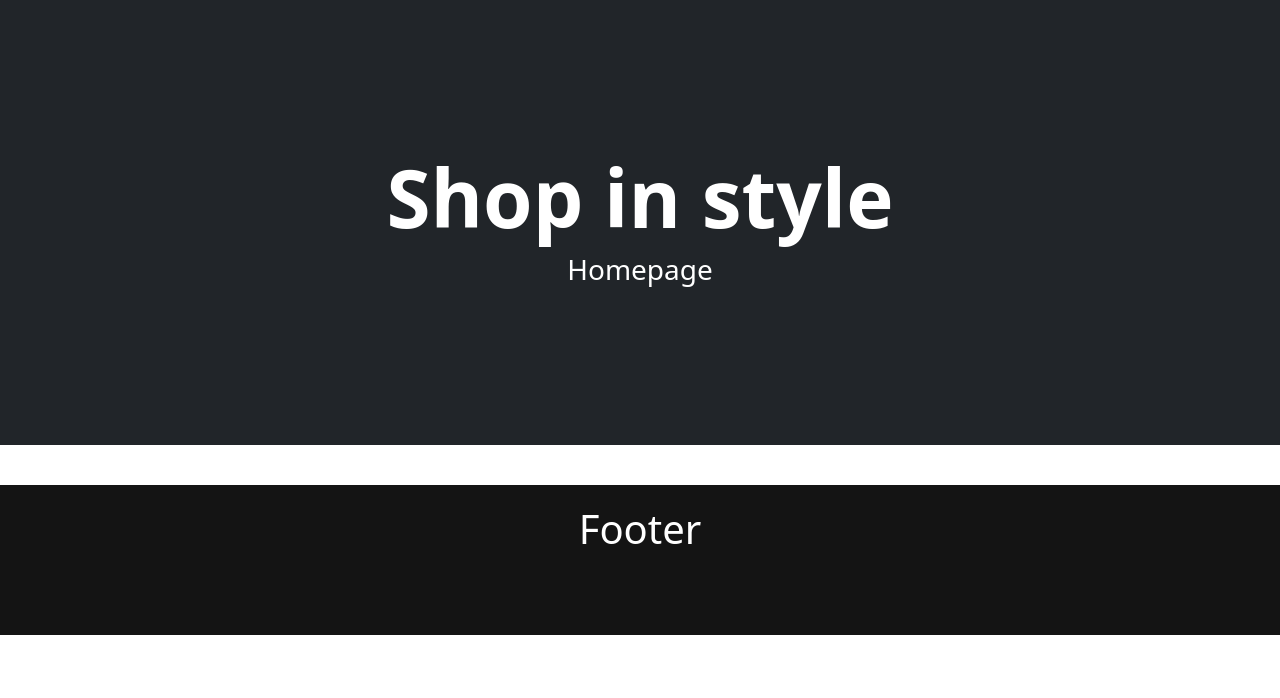
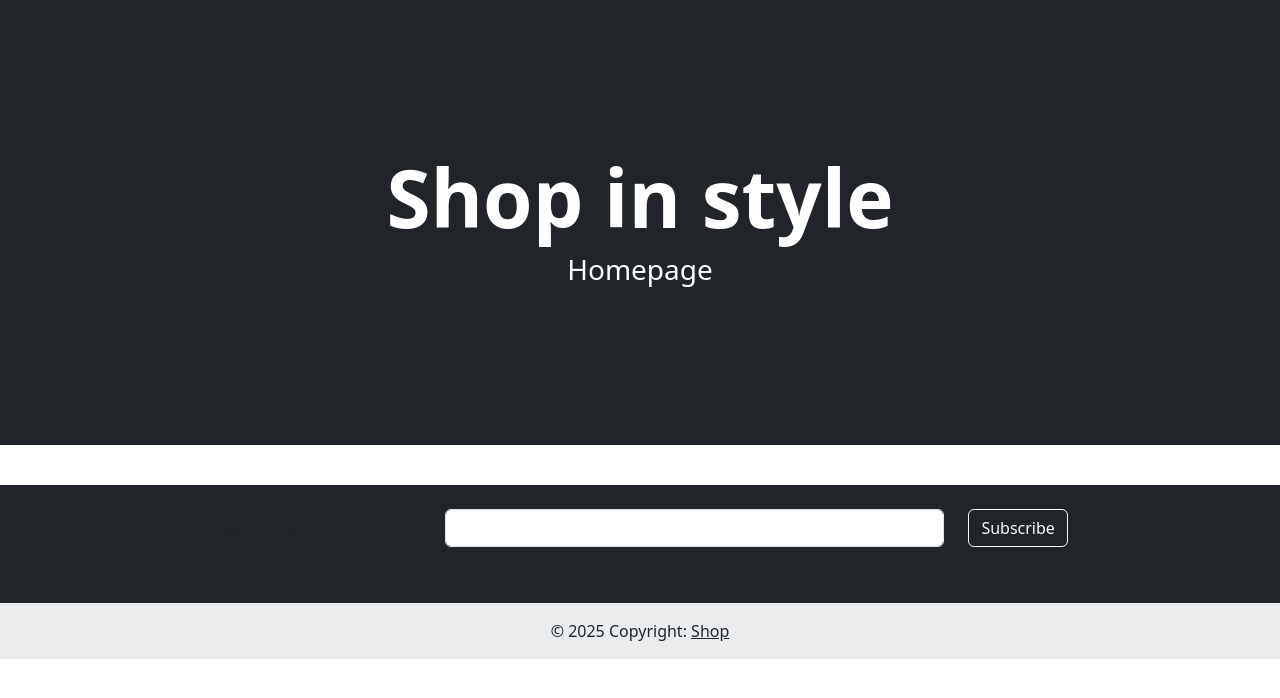
Before and after one commit to Verbal27/electronics_app, a Django app: page / in a window 1280 px wide. Shown: the part 57-755 px from the top of the page. Run offline with Django 5.2, Linux system fonts and the light colour scheme; data that the repository does not hold is empty.

Commit message:
Footer improvement

```diff
--- a/electronics_app/settings.py
+++ b/electronics_app/settings.py
@@ -127,7 +127,7 @@ USE_TZ = True
 
 STATIC_URL = "/static/"
 STATICFILES_DIRS = [
-    BASE_DIR / "src" / "website" / "static",
+    BASE_DIR / "src" / "website" / "static" / "css",
 ]
 
 MEDIA_URL = "/media/"
--- a/src/website/static/style.css
+++ b/src/website/static/css/style.css
@@ -38,7 +38,7 @@
     color: black;
 }
 .btn-add-to-cart:hover{
-    background: gray;
+    background: var(--bs-highlight-color);
     border-color: white;
 }
 .card-title{
--- a/src/website/templates/inc/footer.html
+++ b/src/website/templates/inc/footer.html
@@ -1,15 +1,49 @@
-<style>
-.footer {
-    display: flex;
-    justify-content: center;
-    background: linear-gradient(rgb(20, 20, 20),#141414);
-    text-align: center;
-    min-height: 150px;
-    padding: 20px;
-}
-</style>
-<footer class="footer">
-    <div class="container-fluid">
-        <h1 style="color:white;">Footer</h1>
-    </div>
+<footer class="bg-body-tertiary text-center">
+  <!-- Grid container -->
+  <div class="container p-4 pb-0">
+    <!-- Section: Form -->
+    <section class="">
+      <form action="">
+        <!--Grid row-->
+        <div class="row d-flex justify-content-center">
+          <!--Grid column-->
+          <div class="col-auto">
+            <p class="pt-2">
+              <strong>Sign up for our newsletter</strong>
+            </p>
+          </div>
+          <!--Grid column-->
+
+          <!--Grid column-->
+          <div class="col-md-5 col-12">
+            <!-- Email input -->
+            <div data-mdb-input-init class="form-outline mb-4">
+              <input type="email" id="form5Example26" class="form-control" />
+              <label class="form-label" for="form5Example26">Email address</label>
+            </div>
+          </div>
+          <!--Grid column-->
+
+          <!--Grid column-->
+          <div class="col-auto">
+            <!-- Submit button -->
+            <button data-mdb-ripple-init type="submit" class="btn btn-outline-light mb-4">
+              Subscribe
+            </button>
+          </div>
+          <!--Grid column-->
+        </div>
+        <!--Grid row-->
+      </form>
+    </section>
+    <!-- Section: Form -->
+  </div>
+  <!-- Grid container -->
+
+  <!-- Copyright -->
+  <div class="text-center p-3" style="background-color: rgba(0, 0, 0, 0.05);">
+    © 2025 Copyright:
+    <a class="text-body" href="">Shop</a>
+  </div>
+  <!-- Copyright -->
 </footer>
```
Also changed, not shown: 1 other file.
